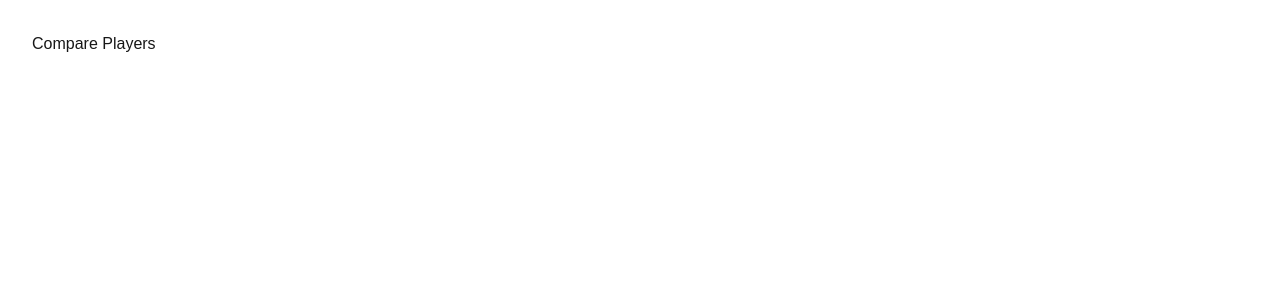
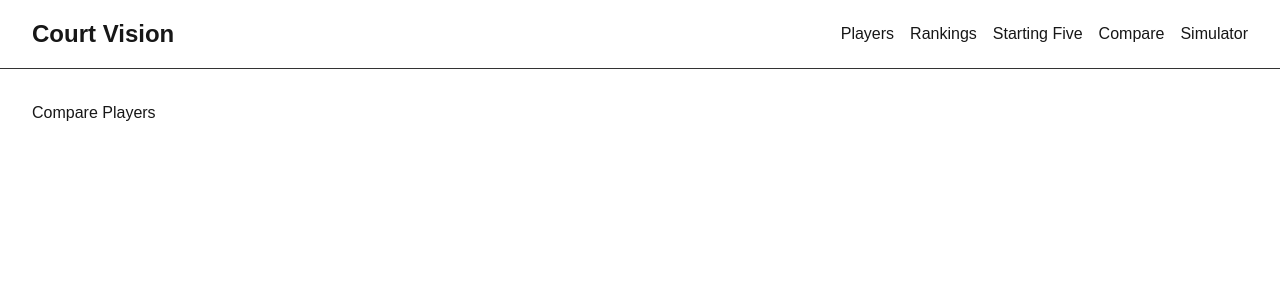
Before and after one commit to Jwooley2/Court-Vision, a Next.js app in the folder court-vision/: page /compare in a window 1280 px wide. Shown: the top 300 px of the page. Built offline with nearby package versions, Linux system fonts and the light colour scheme.

Commit message:
Add global header navigation

```diff
--- /dev/null
+++ b/court-vision/app/components/Header.tsx
@@ -0,0 +1,36 @@
+import Link from "next/link";
+
+export default function Header() {
+  return (
+    <header
+      style={{
+        borderBottom: "1px solid #333",
+        padding: "1rem 2rem",
+        display: "flex",
+        alignItems: "center",
+        justifyContent: "space-between",
+        fontFamily: "Arial, sans-serif",
+      }}
+    >
+      <Link
+        href="/"
+        style={{
+          fontSize: "1.5rem",
+          fontWeight: "bold",
+          textDecoration: "none",
+          color: "inherit",
+        }}
+      >
+        Court Vision
+      </Link>
+
+      <nav style={{ display: "flex", gap: "1rem" }}>
+        <Link href="/players">Players</Link>
+        <Link href="/rankings">Rankings</Link>
+        <Link href="/starting-five">Starting Five</Link>
+        <Link href="/compare">Compare</Link>
+        <Link href="/simulator">Simulator</Link>
+      </nav>
+    </header>
+  );
+}
--- a/court-vision/app/layout.tsx
+++ b/court-vision/app/layout.tsx
@@ -1,6 +1,7 @@
 import type { Metadata } from "next";
 import { Geist, Geist_Mono } from "next/font/google";
 import "./globals.css";
+import Header from "./components/Header";
 
 const geistSans = Geist({
   variable: "--font-geist-sans",
@@ -13,8 +14,9 @@ const geistMono = Geist_Mono({
 });
 
 export const metadata: Metadata = {
-  title: "Create Next App",
-  description: "Generated by create next app",
+  title: "Court Vision",
+  description:
+    "Basketball analytics, rankings, team building, and AI-powered simulations.",
 };
 
 export default function RootLayout({
@@ -27,7 +29,13 @@ export default function RootLayout({
       lang="en"
       className={`${geistSans.variable} ${geistMono.variable} h-full antialiased`}
     >
-      <body className="min-h-full flex flex-col">{children}</body>
+      <body className="min-h-full flex flex-col">
+  <Header />
+
+  <main style={{ flex: 1 }}>
+    {children}
+  </main>
+</body>
     </html>
   );
 }
```
